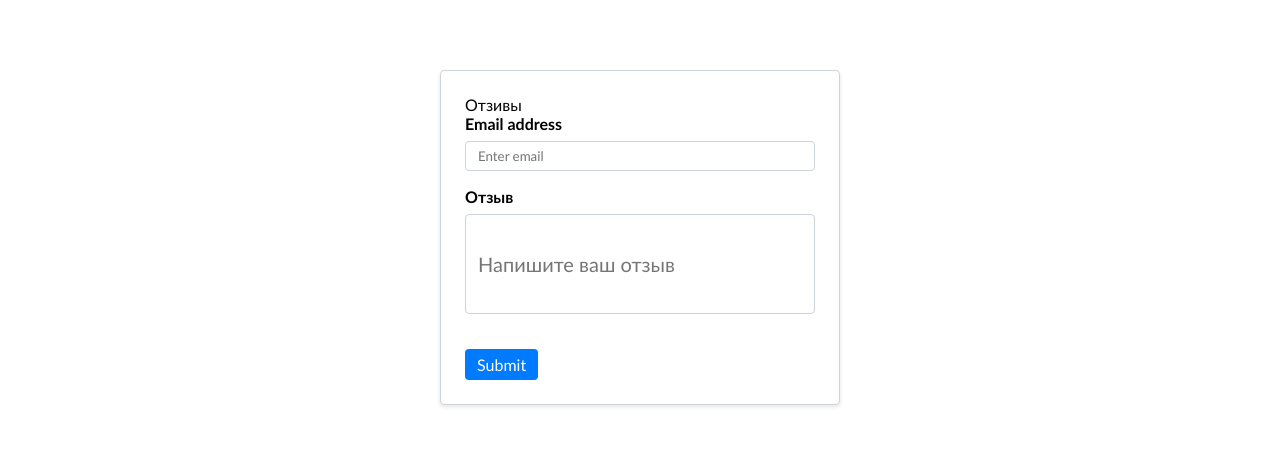
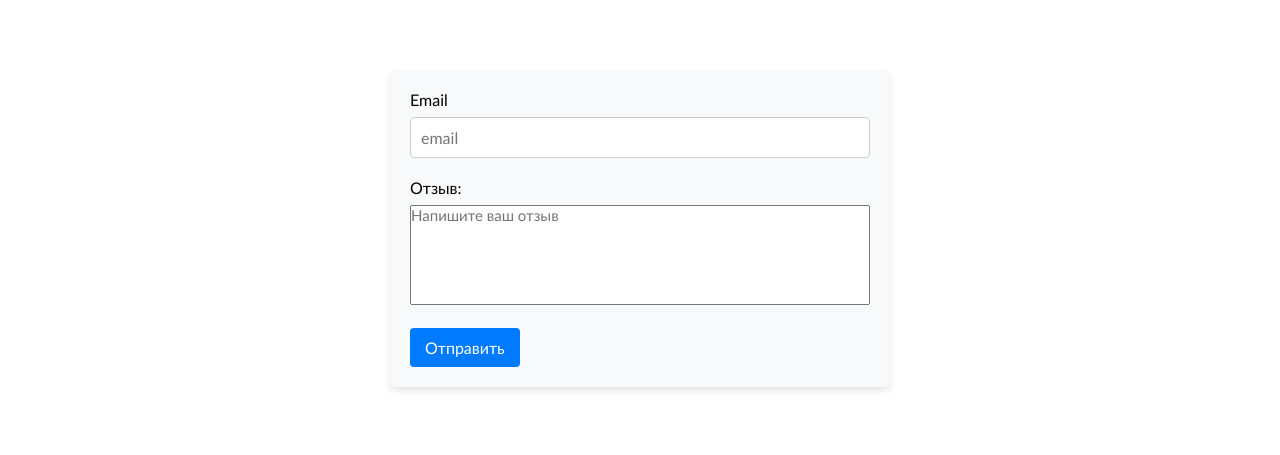
Before and after one commit to ArmanAproyan/sapojnik, a Next.js app: page / in a window 1280 px wide. Shown: the part 1088-1543 px from the top of the page. Built offline with nearby package versions, Linux system fonts and the light colour scheme; no server answers.

Commit message:
add formik

```diff
--- a/app/components/complex/reviews/Reviews.tsx
+++ b/app/components/complex/reviews/Reviews.tsx
@@ -1,121 +1,86 @@
 "use client";
 import style from './style.module.scss';
 import axios from 'axios';
-import { useState } from 'react';
-import { Ierror } from '@/app/types/types';
+import React from 'react';
+import { Formik, Form, Field, ErrorMessage } from 'formik';
+import * as Yup from 'yup';
 
 interface ReviewsProps {
     reviewData?: any[];
     setReviewData: React.Dispatch<React.SetStateAction<any[]>>;
 }
 
+interface Iresponse {
+    email: string;
+    review: string;
+    sendTime?: string;
+}
+
 const Reviews: React.FC<ReviewsProps> = ({ setReviewData }) => {
-    const [email, setEmail] = useState<string>('');
-    const [review, setReview] = useState<string>('');
-    const [errorMessage, setErrorMessage] = useState<Ierror>({
-        email: '',
-        review: ''
-    });
-
-    const handleChangeReview = (e: React.ChangeEvent<HTMLInputElement>) => {
-        setReview(e.target.value);
-    };
-
-    const handleSubmit = async (e: React.FormEvent<HTMLFormElement>) => {
-        e.preventDefault();
+    const getTime = () => {
         const data = new Date();
         const day = data.getDate();
         const month = data.getMonth() + 1;
         const hours = data.getHours();
         let minutes: number | string = data.getMinutes();
-        if (minutes < 10) {
-            minutes = '0' + minutes;
-        }
+        return `${day}.${month}.${hours}:${minutes}`;
+    };
 
-        const sendTimeData = `${day}.${month}.${hours}:${minutes}`;
-
-        // Проверка на некорректные данные
-        if (email.length >= 30) {
-            setErrorMessage((prevState) => ({
-                ...prevState,
-                email: 'некоректный email'
-            }));
-            return;
-        }
-
-        if (review.length >= 550) {
-            setErrorMessage((prevState) => ({
-                ...prevState,
-                review: 'Очень много текста'
-            }));
-            return;
-        }
-
-        if(review.trim() == '') {
-            setErrorMessage((prevState) => ({
-                ...prevState,
-                review: 'Етот поле не модет бить путим'
-            }))
-            return
-        }
-
-        const request = { email, review, sendTime: sendTimeData };
+    const handleSubmit = async (value: Iresponse, { resetForm }: any) => {
+        value.sendTime = getTime();
         try {
-            const response = await axios.post('/api/reviews', request);
+            const response = await axios.post('/api/reviews', value);
             if (response.data.success) {
-                setReviewData((prevState) => [
+                setReviewData((prevState: any) => [
                     ...prevState,
-                    { email, review, sendTime: sendTimeData }
+                    value,
                 ]);
-                setErrorMessage({ email: '', review: '' });
+                // Очищаем поля формы после успешной отправки
+                resetForm();
             } else {
                 console.error('Ошибка:', response.data.message);
             }
         } catch (error: any) {
             console.error('Отзыв не отправлен, причина:', error.response?.data || error.message);
-        } finally {
-            setEmail('');
-            setReview('');
         }
     };
 
+    const validationSchema = Yup.object().shape({
+        email: Yup.string()
+            .required('Обязательное поле')
+            .email('Введите правильный email'),
+        review: Yup.string()
+            .required('Обязательное поле')
+            .max(200, 'Напишите не больше 200 символов')
+            .min(10, 'Напишите минимум 10 символов'),
+    });
+
     return (
-        <form onSubmit={handleSubmit} className={style.form}>
-            <span>Отзивы</span>
-            <div className={style.form_group}>
-                <label htmlFor="exampleInputEmail1">Email address</label>
-                <input
-                    type="email"
-                    className={style.input}
-                    id="exampleInputEmail1"
-                    aria-describedby="emailHelp"
-                    placeholder="Enter email"
-                    value={email}
-                    onChange={(e) => setEmail(e.target.value)}
-                />
-                <small id="emailHelp" className={style.error_text}>
-                    {errorMessage.email}
-                </small>
-            </div>
-            <div className={style.form_group}>
-                <label htmlFor="exampleInputReview1">Отзыв</label>
-                <input
-                    type="text"
-                    className={style.input_review}
-                    id="exampleInputReview1"
-                    placeholder="Напишите ваш отзыв"
-                    value={review}
-                    onChange={handleChangeReview}
-                />
-            </div>
-            <small id="reviewHelp" className={style.error_text}>
-                {errorMessage.review}
-            </small>
-            <br />
-            <button type="submit" className={style.btn_primary}>
-                Submit
-            </button>
-        </form>
+        <div className={style.form}>
+            <Formik
+                initialValues={{ email: '', review: '' }}
+                validationSchema={validationSchema}
+                onSubmit={handleSubmit}
+            >
+                {({ resetForm }) => (
+                    <Form>
+                        <div className={style.form_group}>
+                            <label htmlFor="email">Email</label>
+                            <Field type='email' name='email' placeholder='email' />
+                            <ErrorMessage name="email" component="div" className={style.error} />
+                        </div>
+
+                        <div className={style.form_group}>
+                            <label htmlFor="review">Отзыв:</label>
+                            <Field as="textarea" name="review" placeholder='Напишите ваш отзыв' className={style.input_review} />
+                            <ErrorMessage name="review" component="div" className={style.error} />
+                        </div>
+
+                        <button type='submit' className={style.btn_primary}>Отправить</button>
+                    </Form>
+                )}
+            </Formik>
+        </div>
     );
 };
 
--- a/app/components/complex/reviews/style.module.scss
+++ b/app/components/complex/reviews/style.module.scss
@@ -1,75 +1,69 @@
+$form-color: #f8f9fa;
+$primary-color: #007bff;
+$error-color: #dc3545;
 
 .form {
-    max-width: 400px;
+  background-color: $form-color;
+  padding: 20px;
+  border-radius: 5px;
+  max-width: 500px;
   margin: 0 auto;
-    padding: 1.5rem;
-    border: 1px solid #ced4da;
-    border-radius: 0.25rem;
-    box-shadow: 0 2px 4px rgba(0, 0, 0, 0.1);
-    background-color: #fff;
+  box-shadow: 0 4px 6px rgba(0, 0, 0, 0.1);
+
+  .form_group {
+    margin-bottom: 20px;
+
+    label {
+      display: block;
+      font-size: 16px;
+      margin-bottom: 8px;
     }
 
-.form_group {
-    margin-bottom: 1rem;
+    input {
+      width: 100%;
+      padding: 10px;
+      border: 1px solid #ccc;
+      border-radius: 4px;
+      font-size: 16px;
+      outline: none;
+      transition: border-color 0.2s ease-in-out;
 
-    & label {
-        display: block;
-        margin-bottom: 0.5rem;
-        font-weight: bold;
+      &:focus {
+        border-color: $primary-color;
+      }
     }
   }
 
-.input, .input_review {
-    width: 100%;
-    padding: 0.375rem 0.75rem;
-    border: 1px solid #ced4da;
-    border-radius: 0.25rem;
-    transition: border-color 0.2s;
+  .btn_primary {
+    background-color: $primary-color;
+    color: white;
+    padding: 10px 15px;
+    border: none;
+    border-radius: 4px;
+    cursor: pointer;
+    font-size: 16px;
+    transition: background-color 0.2s ease-in-out;
 
-    &:focus {
-        border-color: #80bdff;
-        outline: 0;
-        box-shadow: 0 0 0 0.2rem rgba(0, 123, 255, 0.25);
+    &:hover {
+      background-color: darken($primary-color, 10%);
     }
   }
 
-.textarea {
+  .error {
+    color: $error-color;
+    font-size: 14px;
+    margin-top: 5px;
+  }
+
+  .input_review {
+    height: 100px;
+    resize: none;
     width: 100%;
-    height: 150px;
-    padding: 0.375rem 0.75rem;
-    border: 1px solid #ced4da;
-    border-radius: 0.25rem;
-    transition: border-color 0.2s;
-
-    &:focus {
-        border-color: #80bdff;
-        outline: 0;
-        box-shadow: 0 0 0 0.2rem rgba(0, 123, 255, 0.25);
+    font-size: 15px;
   }
 }
 
 .error_text {
-    font-size: 0.875rem;
-    color: red;
+  color: $error-color;
+  font-size: 14px;
 }
-
-.btn_primary {
-    background-color: #007bff;
-    color: white;
-    border: none;
-    padding: 0.375rem 0.75rem;
-    border-radius: 0.25rem;
-    cursor: pointer;
-    font-size: 1rem;
-    transition: background-color 0.2s;
-
-    &:hover {
-        background-color: #0056b3;
-    }
-}
-
-
-.input_review {
-    height: 100px;
-    font-size: 20px;
-}
--- a/package.json
+++ b/package.json
@@ -12,6 +12,7 @@
   "dependencies": {
     "better-sqlite3": "^11.3.0",
     "bootstrap": "^5.3.3",
+    "formik": "^2.4.6",
     "leaflet": "^1.9.4",
     "next": "14.2.15",
     "pg": "^8.13.0",
@@ -22,7 +23,8 @@
     "react-icons": "^5.3.0",
     "sass": "^1.79.5",
     "scss": "^0.2.4",
-    "sharp": "^0.33.5"
+    "sharp": "^0.33.5",
+    "yup": "^1.4.0"
   },
   "devDependencies": {
     "@testing-library/jest-dom": "^6.6.2",
```
Also changed, not shown: 2 other files (tests, documents, lock files or other folders). Lines whose indentation alone changed are shown as unchanged.
